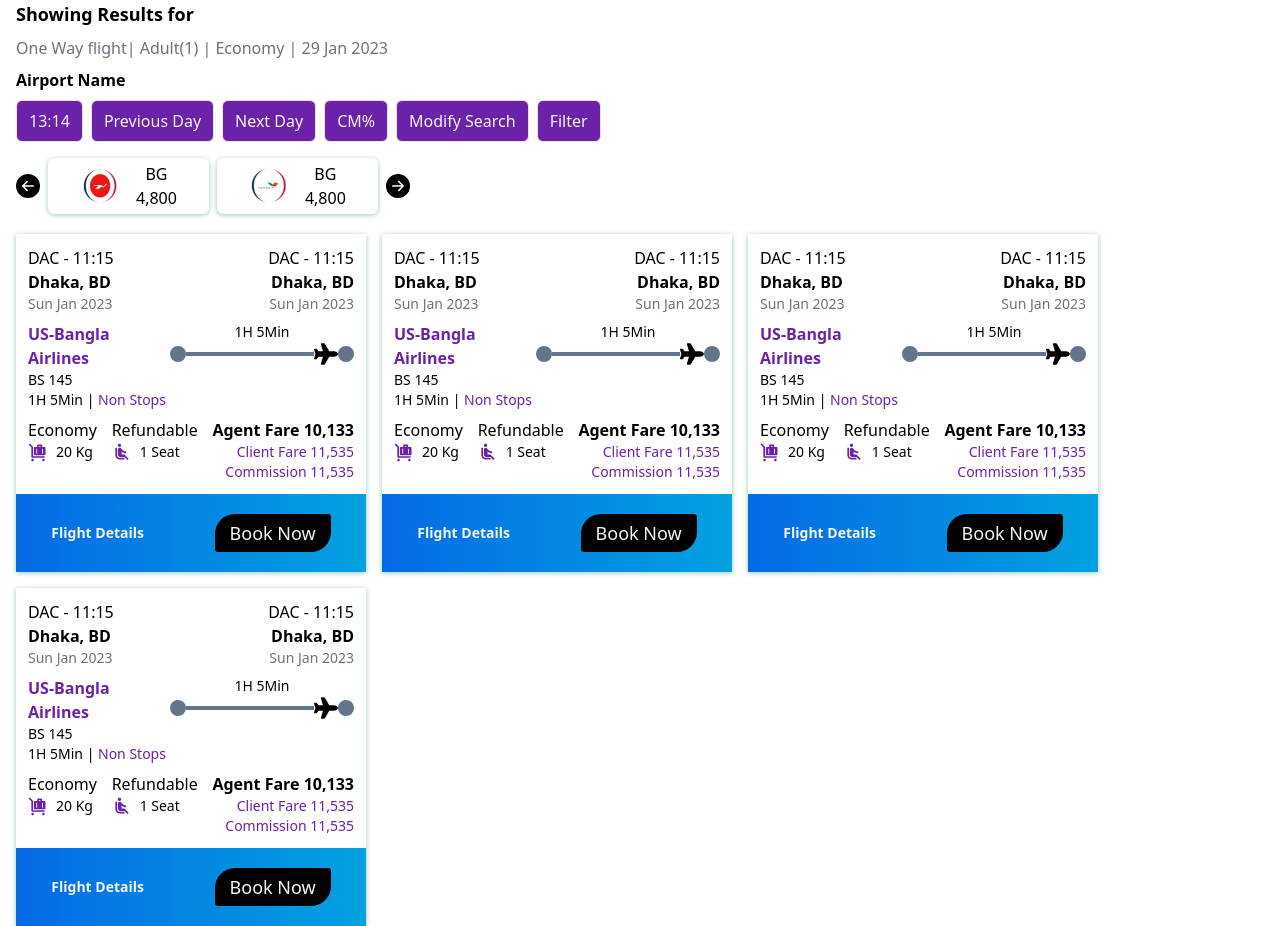
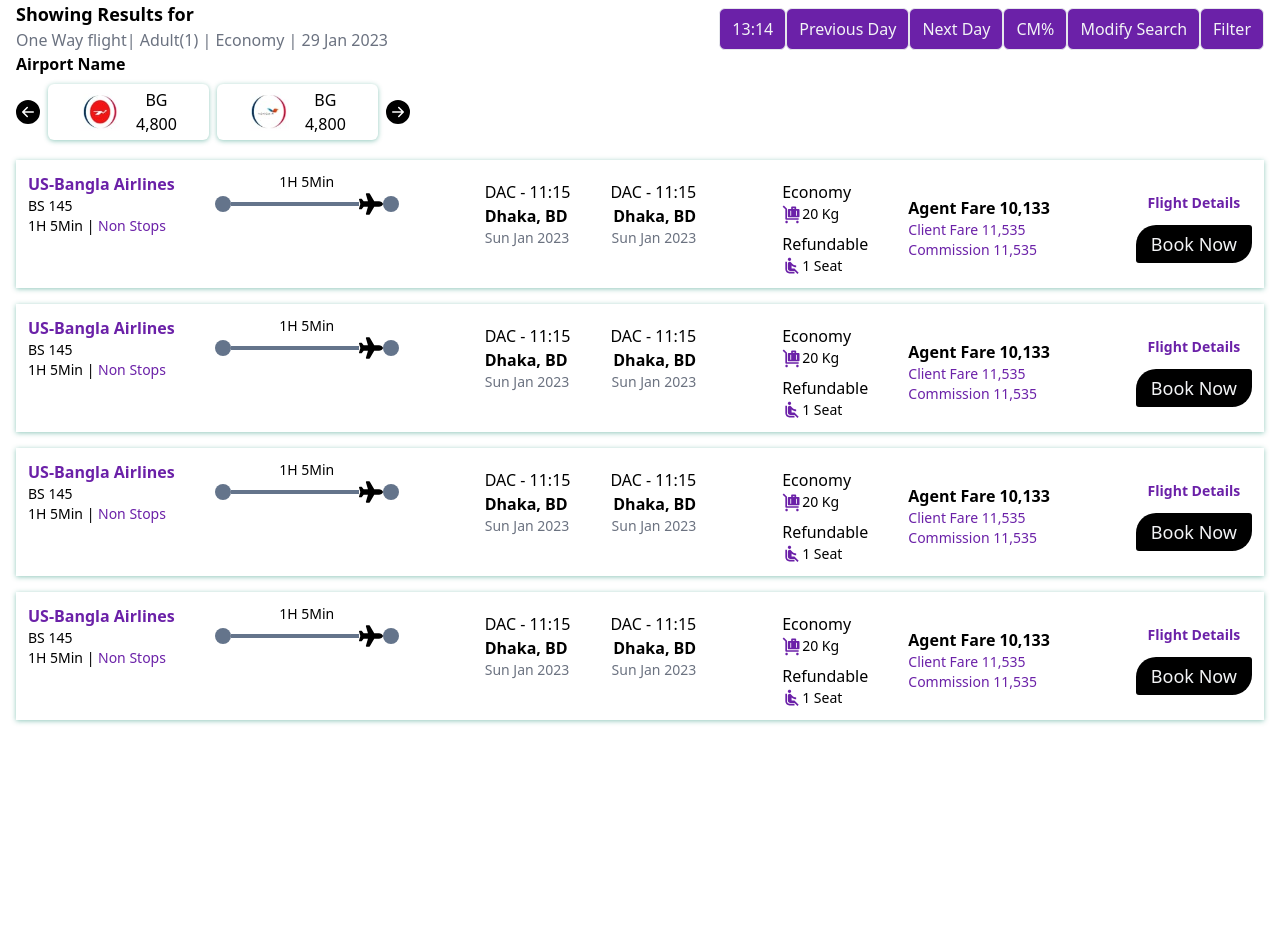
Before and after one commit to rokibulslam/airlines, a React (Create React App) app: page / in a window 1280 px wide. After the commit the page ends 800 px from the top, so only its background shows below. Built offline with nearby package versions, Linux system fonts and the light colour scheme.

Commit message:
desktop version

```diff
--- a/src/Component/FlightCard/FlightCard.jsx
+++ b/src/Component/FlightCard/FlightCard.jsx
@@ -1,19 +1,36 @@
-import React from 'react'
-import { FaPlane } from 'react-icons/fa'
-import {
-  RiLuggageCartFill,
-
-} from "react-icons/ri";
-import {
-
-  MdOutlineAirlineSeatReclineNormal,
-} from "react-icons/md";
+import React from "react";
+import { FaPlane } from "react-icons/fa";
+import { RiLuggageCartFill } from "react-icons/ri";
+import { MdOutlineAirlineSeatReclineNormal } from "react-icons/md";
 const FlightCard = () => {
   return (
-    <div className="custom-shadow-sm w-[350px]">
-      <div className="space-y-2 p-3">
+    <div className="custom-shadow-sm">
+      <div className="flex flex-col lg:flex-row flex-wrap justify-between space-y-2 p-3">
         {/* Time  */}
-        <div className="flex justify-between">
+        <div className="flex justify-between lg:space-x-10">
+          {/* Airlines Name */}
+          <div>
+            <p className="text-purple-800 font-bold">US-Bangla Airlines</p>
+            <p className="tex  text-sm">BS 145</p>
+            <p className=" text-sm">
+              1H 5Min |{" "}
+              <span className="text-purple-800 text-sm">Non Stops</span>
+            </p>
+          </div>
+          {/* Duration */}
+          <div className="text-center">
+            <p className="text-sm">1H 5Min</p>
+            <div className="flex items-center">
+              <div className="h-4 w-4 bg-slate-500 rounded-full"></div>
+              <div className="h-1 w-32 bg-slate-500"></div>
+              <p className="text-2xl">
+                <FaPlane />
+              </p>
+              <div className="h-4 w-4 bg-slate-500 rounded-full"></div>
+            </div>
+          </div>
+        </div>
+        <div className="flex justify-between space-x-10">
           {/* From  */}
           <div>
             <p>DAC - 11:15</p>
@@ -28,33 +45,16 @@
           </div>
         </div>
         {/* Airlines */}
-        <div className="flex justify-between">
-          <div>
-            <p className="text-purple-800 font-bold">US-Bangla Airlines</p>
-            <p className="tex  text-sm">BS 145</p>
-            <p className=" text-sm">
-              1H 5Min |{" "}
-              <span className="text-purple-800 text-sm">Non Stops</span>
-            </p>
-          </div>
-          <div className="text-center">
-            <p className="text-sm">1H 5Min</p>
-            <div className="flex items-center">
-              <div className="h-4 w-4 bg-slate-500 rounded-full"></div>
-              <div className="h-1 w-32 bg-slate-500"></div>
-              <p className="text-2xl">
-                <FaPlane />
-              </p>
-              <div className="h-4 w-4 bg-slate-500 rounded-full"></div>
-            </div>
-          </div>
-        </div>
+
         {/* Reservation */}
-        <div className="flex justify-between">
+
+        {/* Book Now */}
+        <div className="flex justify-between items-center lg:space-x-10">
+          <div className="space-y-2">
             {/* Econnomy */}
             <div>
               <p>Economy</p>
-            <div className="flex space-x-2 items-center">
+              <div className="flex items-center">
                 <p className="text-xl text-purple-800">
                   <RiLuggageCartFill />
                 </p>
@@ -64,7 +64,7 @@
             {/* Refund */}
             <div>
               <p className="">Refundable</p>
-            <div className="flex space-x-2 items-center">
+              <div className="flex items-center">
                 <p className="text-xl text-purple-800">
                   <MdOutlineAirlineSeatReclineNormal />
                 </p>
@@ -72,22 +72,22 @@
               </div>
             </div>
             {/* agent */}
-          <div className="text-end">
+          </div>
+          <div className="text-start">
             <p className="font-bold ">Agent Fare 10,133</p>
             <p className="text-purple-800 text-sm">Client Fare 11,535</p>
             <p className="text-purple-800 text-sm">Commission 11,535</p>
           </div>
         </div>
-        {/* Book Now */}
-      </div>
-      <div className="flex justify-around book-now items-center py-5">
-        <p className="font-bold text-sm text-gray-100">Flight Details</p>
+        <div className="flex justify-between lg:items-center lg:justify-center lg:space-y-3 lg:flex-col">
+          <p className="font-bold text-sm text-purple-800">Flight Details</p>
           <button className="px-3 py-2 rounded-md bg-black text-gray-100 hover:bg-red-600 ease-in duration-300 hover:shadow-lg custom-btn text-lg">
             Book Now
           </button>
         </div>
       </div>
+    </div>
   );
-}
+};
 
-export default FlightCard
+export default FlightCard;
--- a/src/Pages/Result/Result.jsx
+++ b/src/Pages/Result/Result.jsx
@@ -5,15 +5,21 @@
 import FlightCard from "../../Component/FlightCard/FlightCard";
 const Result = () => {
   return (
-    <div className="mx-4  flex justify-center md:justify-start lg:justify-start">
-      <div className="space-y-2">
-        <h1 className="text-lg text-black font-bold">Showing Results for</h1>
+    <div className="mx-4  flex justify-center">
+      <div className="space-y-2 w-full">
+        <div className="flex flex-col flex-wrap gap-y-2 lg:flex-row justify-between">
+          <div>
+            <h1 className="text-lg text-black font-bold">
+              Showing Results for
+            </h1>
             <p className="text-gray-500">
               One Way flight| Adult(1) | Economy | 29 Jan 2023
             </p>
             <p className="text-black font-bold "> Airport Name</p>
+          </div>
           {/* Filter */}
-        <div className="flex flex-wrap space-x-2 gap-y-2">
+
+          <div className="gap-x-2 space-y-2">
             <button className="border px-3 py-2 rounded-md bg-purple-800 text-gray-100 hover:bg-black ease-in duration-300 hover:shadow-lg">
               13:14
             </button>
@@ -33,8 +39,9 @@
               Filter
             </button>
           </div>
+        </div>
         {/* Filter */}
-        <div className="flex space-x-2"></div>
+
         <div className="flex items-center space-x-2">
           <span className="text-2xl">
             <BsFillArrowLeftCircleFill />
@@ -62,7 +69,7 @@
           </span>
         </div>
         {/* card section  */}
-        <div className="flex flex-wrap gap-4 pt-3">
+        <div className="flex flex-wrap lg:flex-col gap-4 pt-3 justify-center">
           <FlightCard />
           <FlightCard />
           <FlightCard />
```
Lines whose indentation alone changed are shown as unchanged.
